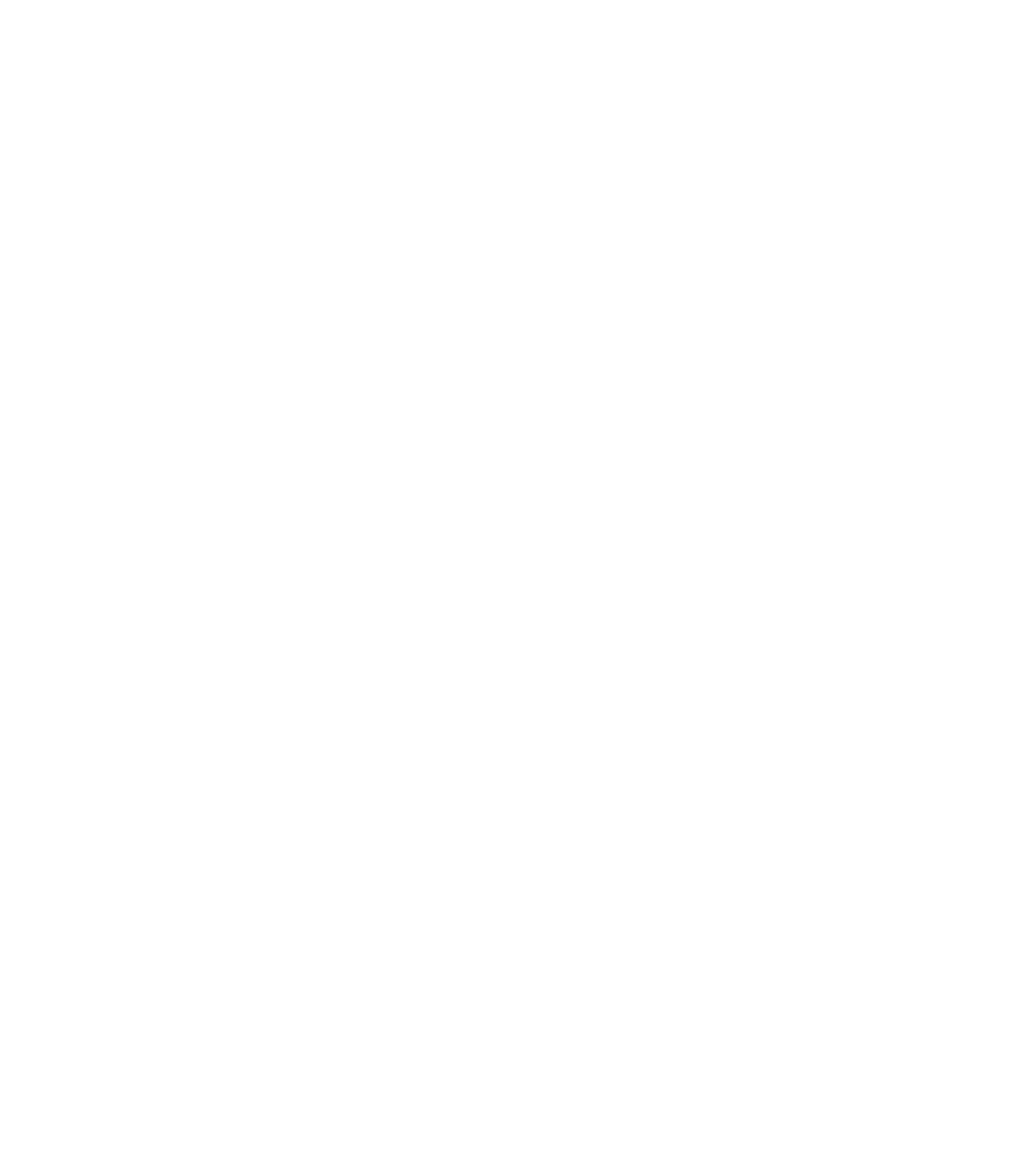
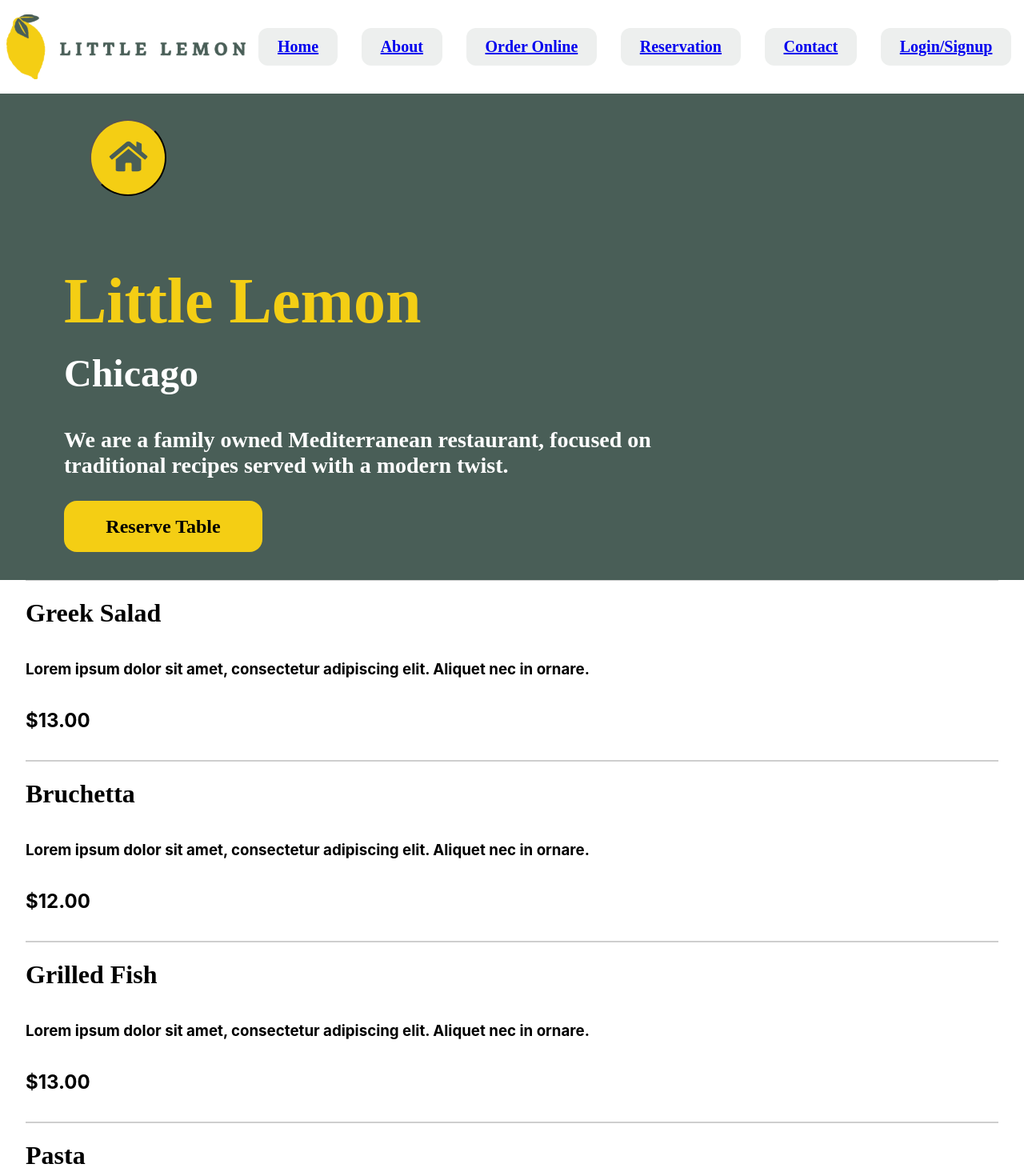
Before and after one commit to Steven-Theuerl/Little-Lemon-Simple-Website-built-with-react, a React (Create React App) app in the folder my-app/: page /Online-menu in a window 1280 px wide. Before the commit this address had no page. Shown: the top 1470 px of the page at 80% size. Before the commit the page ends 800 px from the top, so only its background shows below. Built offline with nearby package versions, Linux system fonts and the light colour scheme.

Commit message:
adjustments to Nav and QOL changes

```diff
--- a/my-app/src/App.css
+++ b/my-app/src/App.css
@@ -42,6 +42,7 @@
     display: flex;
     flex-direction: row;
     justify-content: space-evenly;
+    flex-shrink: 0;
     margin-bottom: 18px;
     margin-top: 18px;
 }
@@ -77,12 +78,31 @@
     font-size: 24px;
 }
 
+.nav-logo-container {
+    display: flex;
+    flex-shrink: 2;
+}
+
+.nav-section-route-box {
+    background-color: #EDEFEE;
+    color: #495E57;
+    flex-shrink: 0;
+    padding-top: .75rem;
+    padding-bottom: .75rem;
+    padding-left: 1.5rem;
+    padding-right: 1.5rem;
+    margin: .5rem;
+    border-radius: .75rem;
+}
+
 .navbar-flexbox-section {
     display: flex;
     flex-direction: row;
-    justify-content: space-evenly;
+    justify-content: space-between;
     align-items: center;
     flex-grow: .75;
+    flex-shrink: 1.75;
+    flex-wrap: wrap;
     width: auto;
     font-family: Karla;
     font-size: 24px;
@@ -250,10 +270,49 @@
 }
 
 
+.online-menu-container {
+    display:grid;
+    grid-template-columns: repeat(2, auto);
+    flex-grow: .75;
+    height: 38rem;
+    justify-content: left;
+    padding-left: 5rem;
+    background-color: #495E57;
+}
+
+.online-menu-back-button-container {
+    display: flex;
+    height: 10rem;
+    width: 10rem;
+    justify-content: center;
+    align-items: center;
+}
+
+.online-menu-back-button {
+    height: 6rem;
+    width: 6rem;
+    border-radius: 4rem;
+    background-color: #F4CE14;
+    box-shadow: #000000;
+}
+
+.online-menu-header-text {
+    width: 48rem;
+    justify-self: start;
+    color:white;
+    font-family: Karla;
+}
 
 
-
-
+.online-menu-entree-card {
+    display: flex;
+    flex-direction: column;
+    height: 14rem;
+    margin-left: 2rem;
+    margin-right: 2rem;
+    border-bottom: 0.1rem solid rgb(206, 206, 206);
+    border-top: 0.1rem solid rgb(206, 206, 206);
+}
 
 
 
@@ -427,7 +486,6 @@
     border: none;
     border: solid #1a1a1a 0.1rem;
     border-radius: .5rem;
-
 }
 
 .booking-submit-button-box {
@@ -451,13 +509,6 @@
 
 
 
-
-
-
-
-
-
-
 .contact-page-textside {
     display: flex;
     flex-direction: column;
--- a/my-app/src/App.js
+++ b/my-app/src/App.js
@@ -1,6 +1,7 @@
 import './App.css';
 import Homepage from './Homepage'
 import About from './About'
+import OnlineMenu from './OnlineMenu.js'
 import BookingPage from './BookingPage.js'
 import Contact from './Contact.js'
 import Signup from './Signup.js'
@@ -12,6 +13,7 @@ function App() {
     <Routes>
         <Route path="/" element={<Homepage/>}/>
         <Route path="/About" element={<About/>}/>
+        <Route path="/Online-menu" element={<OnlineMenu/>}/>
         <Route path="/Booking-page" element={<BookingPage/>}/>
         <Route path="/Contact" element={<Contact/>}/>
         <Route path="/Signup" element={<Signup/>}/>
--- a/my-app/src/BookingForm.js
+++ b/my-app/src/BookingForm.js
@@ -13,7 +13,7 @@ function BookingForm() {
         setTime("");
         setGuests("");
         setOccasion("");
-        alert('Form Submitted!')
+        alert('Reservation Requested!')
 }
 
   return (
--- a/my-app/src/HeroSection.js
+++ b/my-app/src/HeroSection.js
@@ -1,5 +1,6 @@
 import './App.css';
 import restauranfood from './assets/restauranfood.jpg'
+import { Link } from 'react-router-dom';
 
 function HeroSection() {
   return (
@@ -9,7 +10,9 @@ function HeroSection() {
             <h2 className="heading2">Chicago</h2>
             <h3 className="heading3">We are a family owned Mediterranean restaurant, focused on traditional recipes served with a modern twist.</h3>
             <br></br>
-            <button className="lemon-button"> <b>Reserve Table</b> </button>
+                <Link to="http://localhost:3000/Booking-page">
+                 <button className="lemon-button"> <b>Reserve Table</b> </button>
+                </Link>
             </div>
         <div className="hero-container-img">
             <img src={restauranfood} alt="img"
--- a/my-app/src/Highlights.js
+++ b/my-app/src/Highlights.js
@@ -2,13 +2,16 @@ import './App.css';
 import Greek from './assets/greek salad.jpg'
 import Bruchetta from './assets/bruchetta.svg'
 import Lemon from './assets/lemon dessert.jpg'
+import { Link } from 'react-router-dom'
 
 function Highlights() {
   return (
         <div className="grid-container">
             <div className="highlights-special-flex-container">
                 <h1 className="heading1" style={{color: 'black',}}>This Week's Specials!!</h1>
-                <button className="lemon-button"><b>Online Menu</b></button>
+                <Link to="http://localhost:3000/Online-menu">
+                 <button className="lemon-button"> <b>Online Menu</b> </button>
+                </Link>
             </div>
 
             <article  className="highlight-container">
--- a/my-app/src/Nav.js
+++ b/my-app/src/Nav.js
@@ -5,15 +5,21 @@ import React from 'react';
 function Nav() {
   return (
     <nav className="flex-container">
-        <img src={Logo} alt="test"  style={{width: '300px',}}></img>
-        <ul className="navbar-flexbox-section">
-            <li><a href="http://localhost:3000/">Home</a></li>
-            <li><a href="http://localhost:3000/About">About</a></li>
-            <li>Order Online</li>
-            <li><a href="http://localhost:3000/Booking-page">Reservation</a></li>
-            <li><a href="http://localhost:3000/Contact">Contact</a></li>
-            <li><a href="http://localhost:3000/Signup">Login/Signup</a></li>
-        </ul>
+        <div className="nav-logo-container">
+            <img src={Logo} alt="test"  style={{width: '18.75rem',}}></img>
+        </div>
+        <div className="navbar-flexbox-section">
+            <div className="nav-section-route-box" style={{fontSize: '1.25rem', color: 'black'}}><a href="http://localhost:3000/">Home</a></div>
+            <div className="nav-section-route-box" style={{fontSize: '1.25rem'}}><a href="http://localhost:3000/About">About</a></div>
+            <div className="nav-section-route-box" style={{fontSize: '1.25rem'}}><a href="http://localhost:3000/Online-menu">Order Online</a></div>
+            <div className="nav-section-route-box" style={{fontSize: '1.25rem'}}><a href="http://localhost:3000/Booking-page">Reservation</a></div>
+            <div className="nav-section-route-box" style={{fontSize: '1.25rem'}}><a href="http://localhost:3000/Contact">Contact</a></div>
+            <div className="nav-section-route-box" style={{fontSize: '1.25rem'}}><a href="http://localhost:3000/Signup">Login/Signup</a></div>
+        </div>
+
+
+
+
     </nav>
   );
 };
--- /dev/null
+++ b/my-app/src/OnlineMenu.js
@@ -0,0 +1,75 @@
+import './App.css';
+import Nav from './Nav'
+import { Link } from 'react-router-dom';
+import HomeIcon from './assets/home icon.svg'
+
+
+function OnlineMenu() {
+  return (
+       <div>
+        <Nav/>
+        <div className="online-menu-container">
+            <div className="online-menu-header-text">
+                <div className="online-menu-back-button-container">
+                    <Link to="http://localhost:3000/">
+                      <button className="online-menu-back-button">
+                        <img src={HomeIcon} alt="img"
+            style={{
+                height: '2.5rem',
+                borderBottomLeftRadius: 30,
+                borderBottomRightRadius: 30,
+                borderTopRightRadius: 30,
+                borderTopLeftRadius: 30,
+                overflow: 'hidden',
+                }}/>
+                      </button>
+                    </Link>
+                </div>
+                <h1 className="heading1" style={{fontSize: '5rem'}}>Little Lemon</h1>
+                <h2 className="heading2" style={{fontSize: '3rem'}}>Chicago</h2>
+                <h3 className="heading3" style={{fontSize: '1.75rem'}}>We are a family owned Mediterranean restaurant, focused on traditional recipes served with a modern twist.</h3>
+                <Link to="http://localhost:3000/Booking-page">
+                 <button className="lemon-button"> <b>Reserve Table</b> </button>
+                </Link>
+            </div>
+        </div>
+        <div className="online-menu-entree-card">
+         <h1 style={{fontFamily: 'Karla',}}>Greek Salad</h1>
+         <h3>Lorem ipsum dolor sit amet, consectetur adipiscing elit. Aliquet nec in ornare.</h3>
+         <h2>$13.00</h2>
+        </div>
+
+        <div className="online-menu-entree-card">
+         <h1 style={{fontFamily: 'Karla',}}>Bruchetta</h1>
+         <h3>Lorem ipsum dolor sit amet, consectetur adipiscing elit. Aliquet nec in ornare.</h3>
+         <h2>$12.00</h2>
+        </div>
+
+        <div className="online-menu-entree-card">
+         <h1 style={{fontFamily: 'Karla',}}>Grilled Fish</h1>
+         <h3>Lorem ipsum dolor sit amet, consectetur adipiscing elit. Aliquet nec in ornare.</h3>
+         <h2>$13.00</h2>
+        </div>
+
+        <div className="online-menu-entree-card">
+         <h1 style={{fontFamily: 'Karla',}}>Pasta</h1>
+         <h3>Lorem ipsum dolor sit amet, consectetur adipiscing elit. Aliquet nec in ornare.</h3>
+         <h2>$10.00</h2>
+        </div>
+
+        <div className="online-menu-entree-card">
+         <h1 style={{fontFamily: 'Karla',}}>Lemon Dessert</h1>
+         <h3 style={{color: '#495E57'}}>Lorem ipsum dolor sit amet, consectetur adipiscing elit. Aliquet nec in ornare.</h3>
+         <h2>$15.00</h2>
+        </div>
+
+        <div className="online-menu-entree-card">
+         <h1 style={{fontFamily: 'Karla',}}>Just a Lemon</h1>
+         <h3>Lorem ipsum dolor sit amet, consectetur adipiscing elit. Aliquet nec in ornare.</h3>
+         <h2>$1.00</h2>
+        </div>
+    </div>
+  );
+};
+
+export default OnlineMenu;
```
